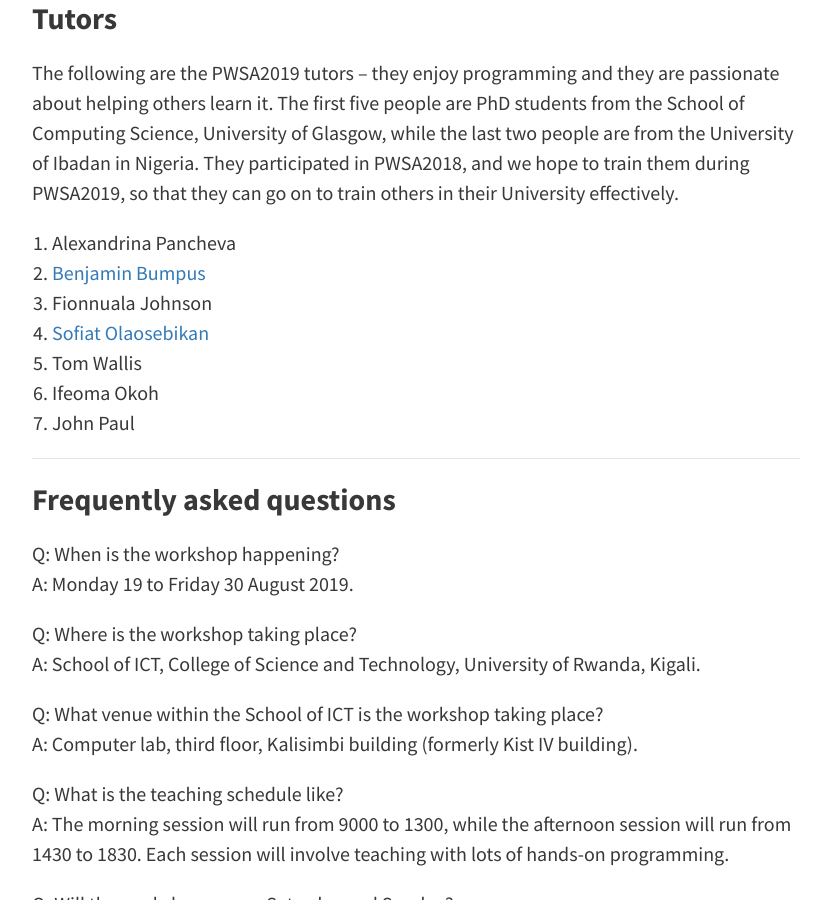
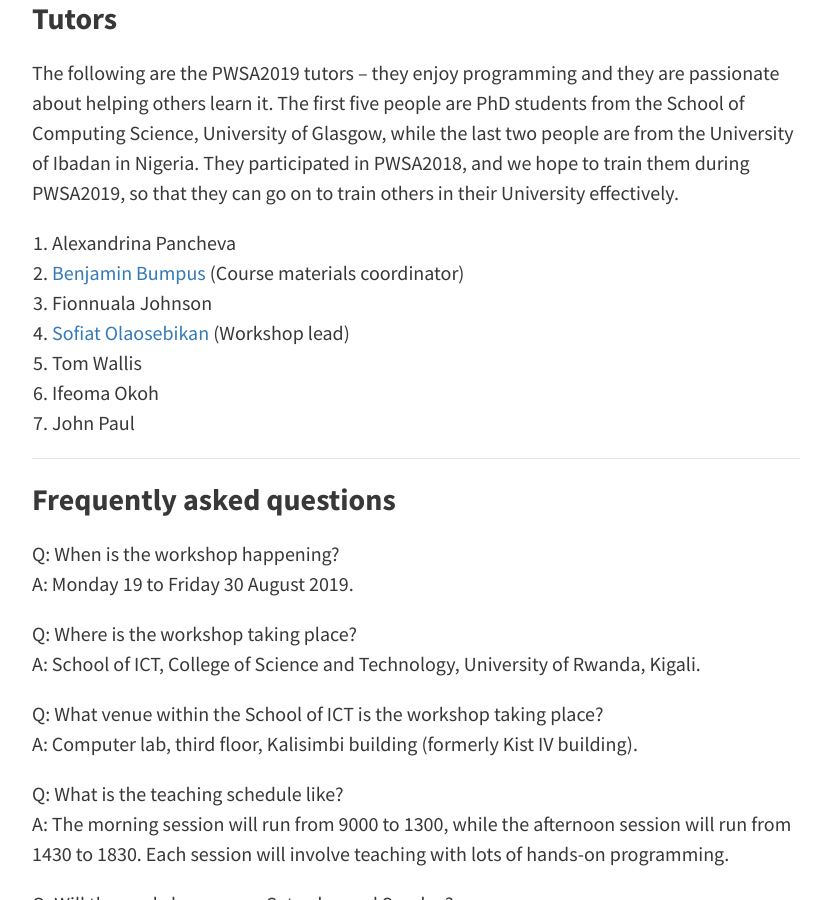
Before and after one commit to pwsafrica/pwsafrica.github.io, a Jekyll site: the page built from pages/2_pwsa19.md, in a window 1280 px wide and 900 px high, scrolled down 5302 px. Shown: the whole window, without its empty margins (224-1048 px from the left). Built offline with Jekyll 4.4.1, drawn with Linux system fonts in a browser that asks for light colours.

Commit message:
ben role

```diff
--- a/pages/2_pwsa19.md
+++ b/pages/2_pwsa19.md
@@ -57,9 +57,9 @@ The two-week long workshop will introduce you to the Python programming language
 The following are the PWSA2019 tutors -- they enjoy programming and they are passionate about helping others learn it. The first five people are PhD students from the School of Computing Science, University of Glasgow, while the last two people are from the University of Ibadan in Nigeria. They participated in PWSA2018, and we hope to train them during PWSA2019, so that they can go on to train others in their University effectively.
 
 1. Alexandrina Pancheva <br>
-2. [Benjamin Bumpus](https://benjaminmerlinbumpus.github.io/) <br>
+2. [Benjamin Bumpus](https://benjaminmerlinbumpus.github.io/) (Course materials coordinator)<br>
 3. Fionnuala Johnson <br>
-4. [Sofiat Olaosebikan](http://www.dcs.gla.ac.uk/~sofiat/) <br>
+4. [Sofiat Olaosebikan](http://www.dcs.gla.ac.uk/~sofiat/) (Workshop lead) <br>
 5. Tom Wallis  <br>
 6. Ifeoma Okoh <br>
 7. John Paul
```
